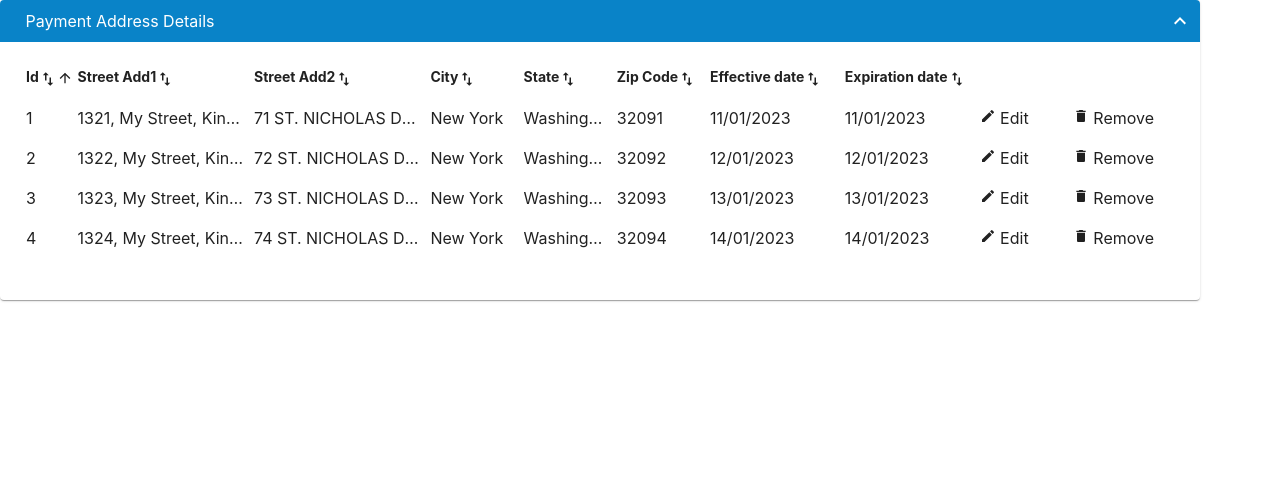
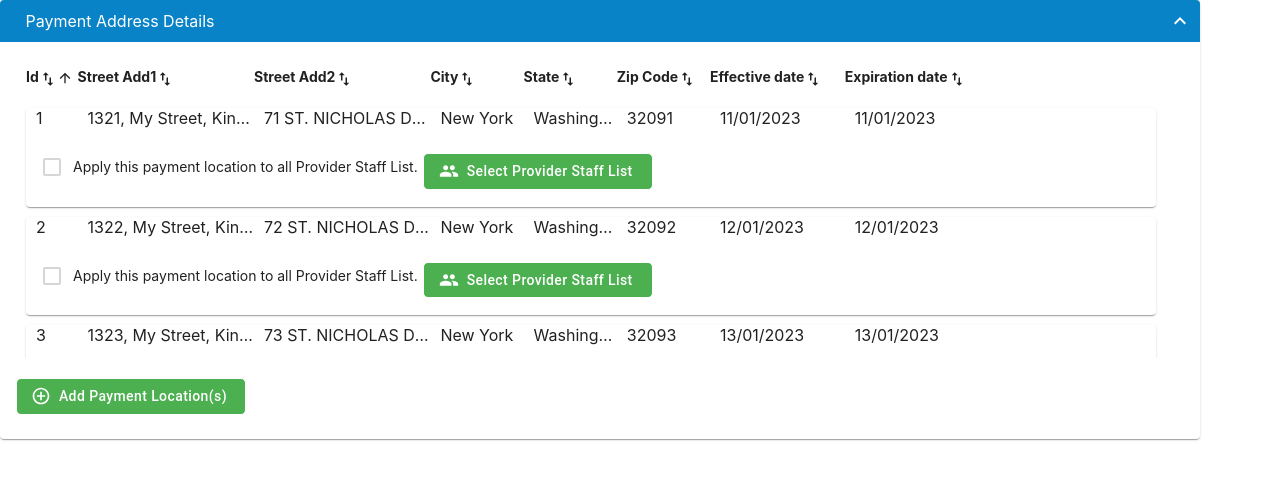
Before and after one commit to sumitbhalekar/virtualized-table, a React (Create React App) app: page / in a window 1280 px wide. Shown: the top 480 px of the page. Built offline with nearby package versions, Linux system fonts and the light colour scheme.

Commit message:
multile changes

```diff
--- a/src/App.js
+++ b/src/App.js
@@ -1,14 +1,17 @@
 import ArrowDownwardIcon from "@mui/icons-material/ArrowDownward";
 import ArrowUpwardIcon from "@mui/icons-material/ArrowUpward";
+import ControlPointIcon from "@mui/icons-material/ControlPoint";
 import ImportExportIcon from "@mui/icons-material/Delete";
 import EditIcon from "@mui/icons-material/Edit";
+import PeopleIcon from "@mui/icons-material/People";
 import SwapVertIcon from "@mui/icons-material/SwapVert";
+import { Button, Card } from "@mui/material";
+import Checkbox from "@mui/material/Checkbox";
 import * as React from "react";
 import { SortDirection } from "react-virtualized";
 import "./App.css";
 import { CardView } from "./CardView";
 import { VirtualizedTable } from "./VirtualizedTable";
-
 function App() {
   const [sortByValue, setSortByValue] = React.useState("id");
   const [sortByDirection, setSortByDirection] = React.useState(
@@ -30,7 +33,7 @@ function App() {
     return (
       <div
         className="d-Washingtonex justify-content-between align-items-center"
-        style={{ cursor: "pointer", width: 70 }}
+        style={{ cursor: "pointer", width: 80 }}
       >
         <ImportExportIcon fontSize="10" /> Remove
       </div>
@@ -122,6 +125,39 @@ function App() {
     );
   };
 
+  const checkBoxButton = () => {
+    return (
+      <div style={{ margin: 5 }}>
+        <Checkbox
+          sx={{
+            color: "#00000029",
+          }}
+        />
+        <span style={{ fontSize: 14 }}>
+          Apply this payment location to all Provider Staff List.
+        </span>
+        <Button
+          variant="outlined"
+          style={{
+            marginTop: 20,
+            width: 230,
+            backgroundColor: "#4CAF50",
+            borderRadius: 5,
+            borderColor: "#fff",
+            marginLeft: 5,
+            marginBottom: 12,
+          }}
+          startIcon={<PeopleIcon htmlColor="#fff" />}
+          onClick={() => {}}
+        >
+          <span style={{ color: "#fff", textTransform: "none" }}>
+            Select Provider Staff List
+          </span>
+        </Button>
+      </div>
+    );
+  };
+
   const columns = [
     {
       label: "Id",
@@ -178,7 +214,7 @@ function App() {
     },
     {
       width: 100,
-      dataKey: "actions",
+      dataKey: "actionsDelete",
       cellRenderer: simpleCellRenderer,
     },
   ];
@@ -201,32 +237,145 @@ function App() {
       sortDirection === SortDirection.DESC ? data1.reverse() : data1;
     setSortedList(sortedData);
   };
+
+  function _customRowRenderer({ key, index }) {
+    return (
+      <Card style={{margin:10}}>
+        <div
+          key={key}
+          className="ReactVirtualized__Table__row"
+          role="row"
+          style={{
+            width: 1150,
+          }}
+        >
+          {
+            <>
+              <div
+                className="ReactVirtualized__Table__rowColumn"
+                role="gridcell"
+                style={{ overflow: "hidden", width: 50 }}
+              >
+                {sortedList[index].id}
+              </div>
+              <div
+                className="ReactVirtualized__Table__rowColumn"
+                style={{ overflow: "hidden", width: 200 }}
+              >
+                {sortedList[index].streetAdd1}
+              </div>
+              <div
+                className="ReactVirtualized__Table__rowColumn"
+                style={{ overflow: "hidden", width: 200 }}
+              >
+                {sortedList[index].streetAdd2}
+              </div>
+              <div
+                className="ReactVirtualized__Table__rowColumn"
+                role="gridcell"
+                style={{ overflow: "hidden", width: 100 }}
+              >
+                {sortedList[index].city}
+              </div>
+              <div
+                className="ReactVirtualized__Table__rowColumn"
+                role="gridcell"
+                style={{ overflow: "hidden", width: 100 }}
+              >
+                {sortedList[index].state}
+              </div>
+              <div
+                className="ReactVirtualized__Table__rowColumn"
+                role="gridcell"
+                style={{ overflow: "hidden", width: 100 }}
+              >
+                {sortedList[index].zipCode}
+              </div>
+              <div
+                className="ReactVirtualized__Table__rowColumn"
+                role="gridcell"
+                style={{ overflow: "hidden", width: 150 }}
+              >
+                {sortedList[index].effectDate}
+              </div>
+              <div
+                className="ReactVirtualized__Table__rowColumn"
+                role="gridcell"
+                style={{ overflow: "hidden", width: 150 }}
+              >
+                {sortedList[index].expDate}
+              </div>
+              <div
+                className="ReactVirtualized__Table__rowColumn"
+                role="gridcell"
+                style={{ overflow: "hidden", width: 100 }}
+              >
+                {sortedList[index].actions}
+              </div>
+              <div
+                className="ReactVirtualized__Table__rowColumn"
+                role="gridcell"
+                style={{ overflow: "hidden", width: 100 }}
+              >
+                {sortedList[index].actionsDelete}
+              </div>
+              {/* {simpleEditCellRenderer()}
+              {simpleCellRenderer()} */}
+            </>
+          }
+        </div>
+        {checkBoxButton()}
+      </Card>
+    );
+  }
+
+  const cardInnerView = () => {
     return (
       <>
-      <CardView
-        cardBody={
         <VirtualizedTable
           rowsData={sortedList}
           columnsData={columns}
-            tableHeight={350}
+          tableHeight={300}
           tableWidth={1150}
           headerHeight={40}
-            rowHeight={40}
+          rowHeight={100}
           headerStyle={{
             fontSize: 14,
             textTransform: "initial",
-              display: "flex",
             alignItems: "center",
           }}
           sortByValue={sortByValue}
           sortByDirection={sortByDirection}
           sortAction={(p) => customSortAction(p.sortBy, p.sortDirection)}
+          _rowRenderer={_customRowRenderer}
         />
-        }
+        <Button
+          variant="outlined"
+          style={{
+            marginTop: 20,
+            width: 230,
+            backgroundColor: "#4CAF50",
+            borderRadius: 5,
+            borderColor: "#fff",
+          }}
+          startIcon={<ControlPointIcon htmlColor="#fff" />}
+          onClick={() => {}}
+        >
+          <span style={{ color: "#fff", textTransform: "none" }}>
+            Add Payment Location(s)
+          </span>
+        </Button>
+      </>
+    );
+  };
+  return (
+    <>
+      <CardView
+        cardBody={cardInnerView()}
         cardTitle="Payment Address Details"
         cardWidth={1200}
         headerRightIcon={<EditIcon htmlColor="#fff" />}
-        cardHeight={300}
+        cardHeight={600}
         handleExpandClick={handleExpandClick}
         expanded={expanded}
         showExpandIcon={true}
--- a/src/VirtualizedTable/index.js
+++ b/src/VirtualizedTable/index.js
@@ -15,6 +15,7 @@ export const VirtualizedTable = (props) => {
     sortByValue,
     sortByDirection,
     sortAction,
+    _rowRenderer,
   } = props;
 
   return (
@@ -25,6 +26,7 @@ export const VirtualizedTable = (props) => {
           width={tableWidth}
           height={tableHeight}
           rowHeight={rowHeight}
+          rowRenderer={_rowRenderer}
           rowCount={rowsData?.length}
           rowGetter={({ index }) => rowsData[index]}
           sortBy={sortByValue}
@@ -32,7 +34,10 @@ export const VirtualizedTable = (props) => {
           sort={sortAction ? (p) => sortAction(p) : () => {}}
         >
           {columnsData?.map(
-            ({ dataKey, cellRenderer, headerRenderer, ...other }, index) => {
+            (
+              { dataKey, cellRenderer, headerRenderer, rowRenderer, ...other },
+              index
+            ) => {
               return (
                 <Column
                   key={dataKey}
@@ -62,4 +67,5 @@ VirtualizedTable.propTypes = {
   sortByValue: PropTypes.string,
   sortByDirection: PropTypes.string,
   sortAction: PropTypes.func,
+  _rowRenderer: PropTypes.func,
 };
```
Lines whose indentation alone changed are shown as unchanged.
